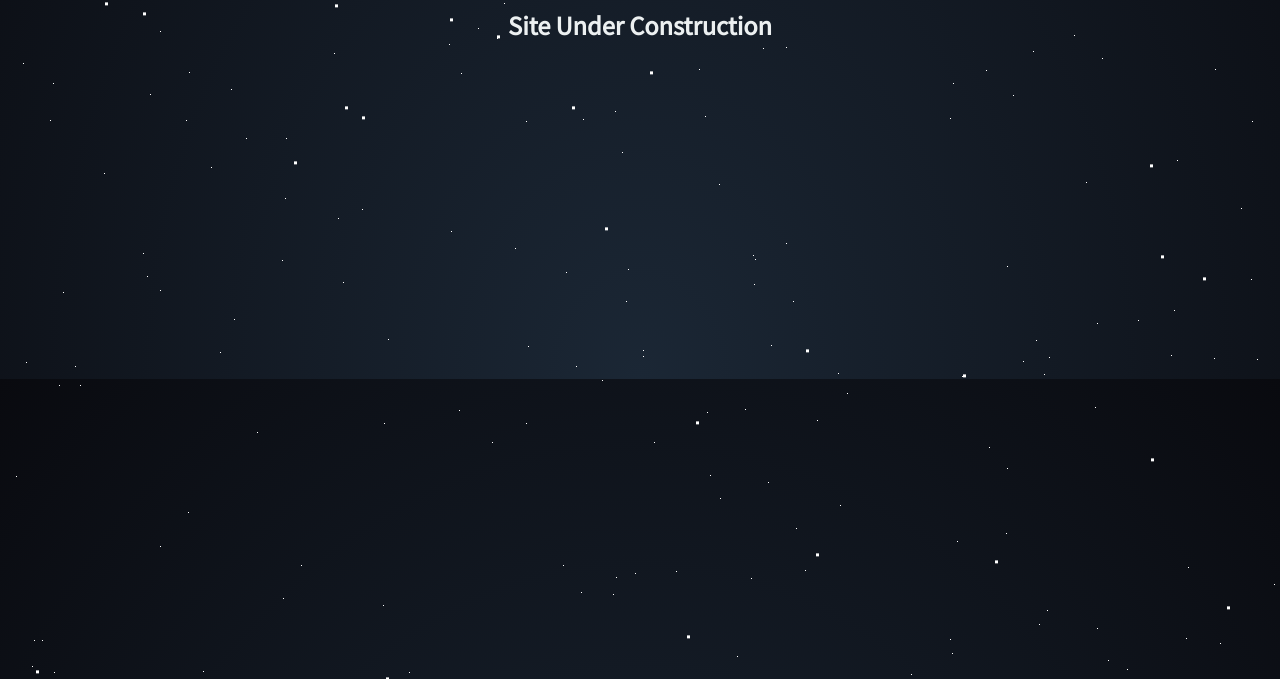
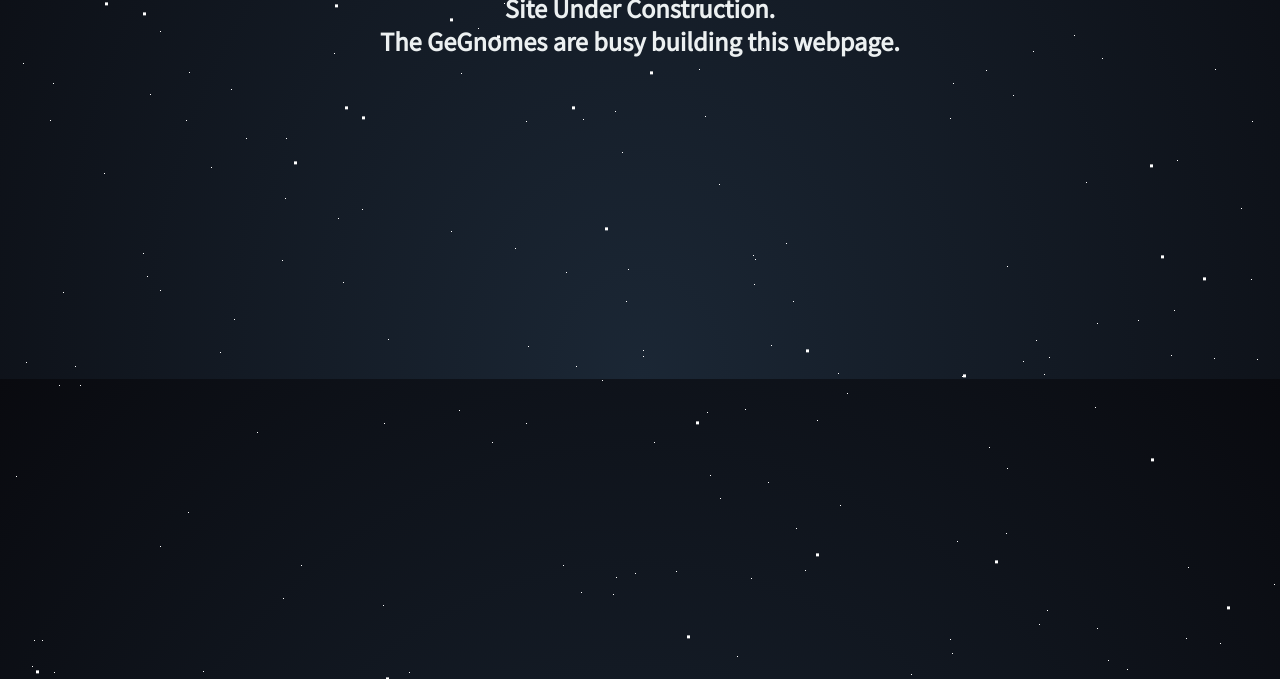
Before and after one commit to PolyGenomics/PolyGenomics.github.io, a plain HTML site: page for-individuals/index.html in a window 1280 px wide. Shown: the part 421-1100 px from the top of the page. Drawn offline with nearby package versions, Linux system fonts and the light colour scheme.

Commit message:
Update index.html

```diff
--- a/for-individuals/index.html
+++ b/for-individuals/index.html
@@ -10,7 +10,7 @@
 <main class="main">
 	<section class="contact">
 		<h1 class="title">Come back in 24 hours!</h1>
-		<h2 class="sub-title">Site Under Construction</h2>
+		<h2 class="sub-title">Site Under Construction. <br><small></small>The GeGnomes are busy building this webpage.</small></h2>
 	</section>
 </main>
 
```
